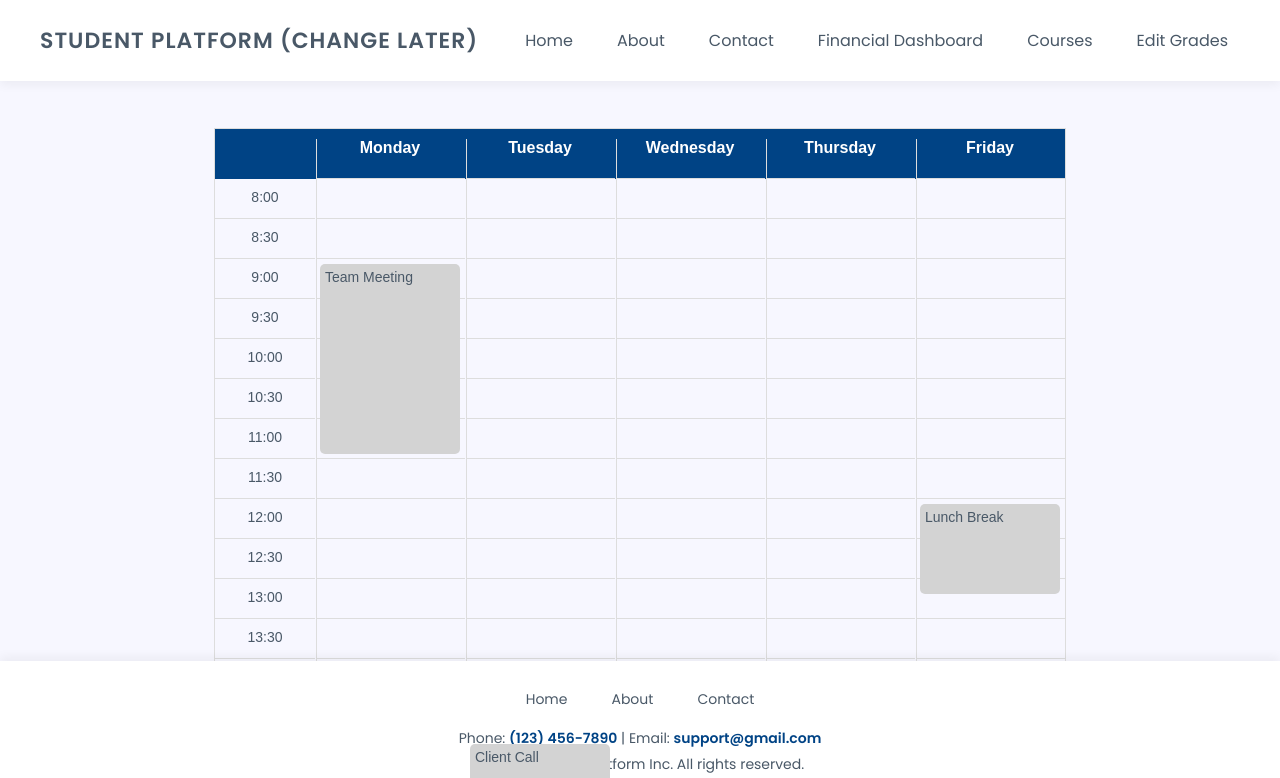
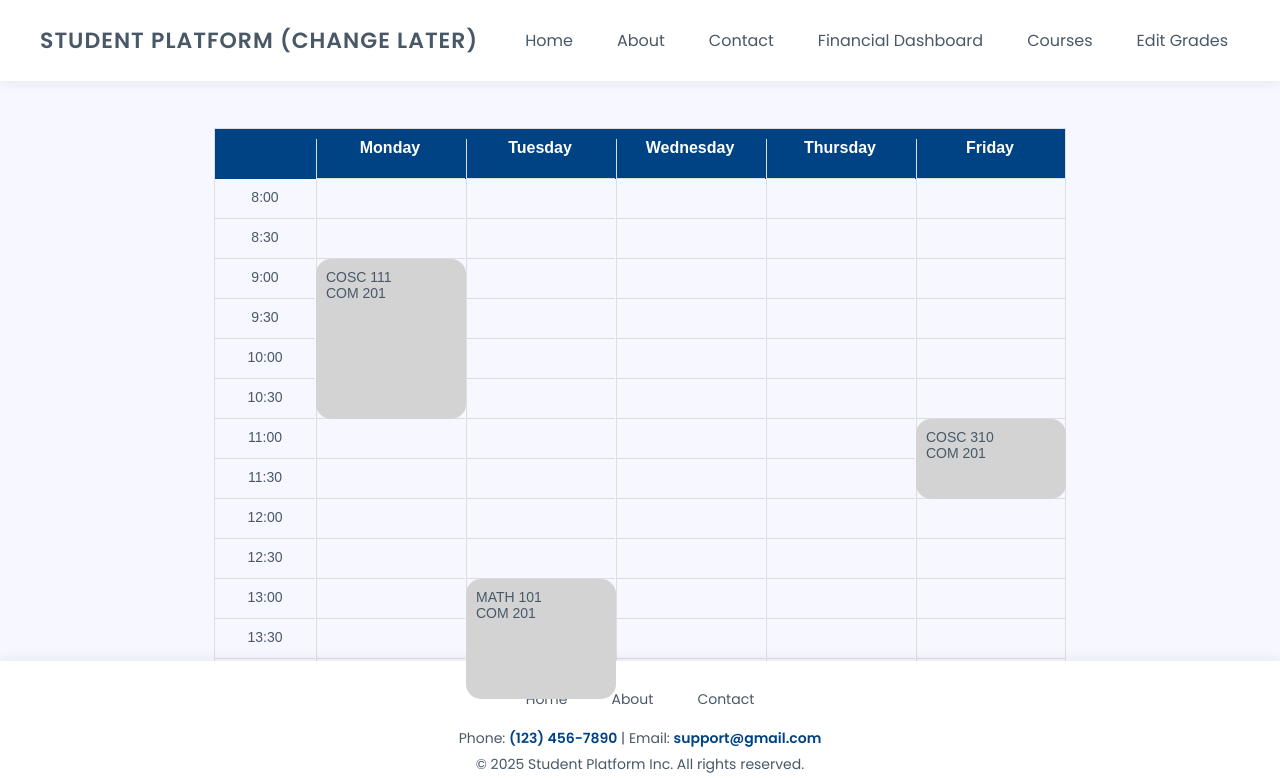
Before and after one commit to ryaneveson/310_Project, a React (Create React App) app in the folder student-records-app/: page /calendar in a window 1280 px wide. Shown: the top 778 px of the page. Built offline with nearby package versions, Linux system fonts and the light colour scheme.

Commit message:
added room to event and fixed event positioning

```diff
--- a/student-records-app/src/Calendar.js
+++ b/student-records-app/src/Calendar.js
@@ -2,20 +2,26 @@ import React, { useState } from "react";
 import "./calendar.css";
 
 const days = ["Monday", "Tuesday", "Wednesday", "Thursday", "Friday"];
-const hours = Array.from({ length: 25 }, (_, i) => 8 + i * 0.5); // 8 AM - 8 PM in 30-min increments
+const hours = Array.from({ length: 25 }, (_, i) => 8 + i * 0.5); // 8:00 - 20:00 PM in 30-min increments
 
 function Calendar() {
-    const [events, setEvents] = useState([
-        {day: "Monday", startTime: "9", endTime: "11", title: "Team Meeting"},
-        {day: "Tuesday", startTime: "13", endTime: "14", title: "Client Call"},
-        {day: "Thursday", startTime: "16", endTime: "17", title: "Project Review"},
-        {day: "Friday", startTime: "11", endTime: "12", title: "Lunch Break"},
-      ]);
+  const [events, setEvents] = useState([
+    { day: "Monday", startTime: "9:00", endTime: "11:00", classCode: "COSC 111", room: "COM 201" },
+    { day: "Tuesday", startTime: "13:00", endTime: "14:30", classCode: "MATH 101", room: "COM 201" },
+    { day: "Thursday", startTime: "15:30", endTime: "17:00", classCode: "COSC 304", room: "COM 201" },
+    { day: "Friday", startTime: "11:00", endTime: "12:00", classCode: "COSC 310", room: "COM 201" },
+  ]);
+
+  // function to convert "HH:MM" to decimal hours
+  const parseTime = (timeStr) => {
+    const [hours, minutes] = timeStr.split(":").map(Number);
+    return hours + minutes / 60;
+  };
 
   return (
     <div className="calendar-container">
       <div className="calendar-grid">
-        {/* render column headers */}
+        {/* column headers */}
         <div className="time-column"></div>
         {days.map((day) => (
           <div key={day} className="day-header">
@@ -23,14 +29,14 @@ function Calendar() {
           </div>
         ))}
 
-        {/* render time slots */}
+        {/* time slots */}
         {hours.map((hour) => (
           <div key={hour} className="time-slot">
             {Math.floor(hour)}:{hour % 1 === 0 ? "00" : "30"}
           </div>
         ))}
 
-        {/* render schedule cells */}
+        {/* schedule Grid */}
         {days.map((day) => (
           <div key={day} className="day-column">
             {hours.map((hour) => (
@@ -39,33 +45,34 @@ function Calendar() {
           </div>
         ))}
 
-        {/* render event blocks */}
+        {/* event Blocks */}
         {events.map((event, index) => {
-          const { day, startTime, endTime, title } = event;
+          const { day, startTime, endTime, classCode, room } = event;
           const dayIndex = days.indexOf(day);
-          const startHour = parseFloat(startTime);
-          const endHour = parseFloat(endTime);
-          const topPosition = (((startHour - 8) * 40) + 5) + "px";
-          const height = (((endHour - startHour) * 100) - 10) + "px";
+          const startHour = parseTime(startTime);
+          const endHour = parseTime(endTime);
+
+          const topPosition = (((startHour - 8) * 80) + 50) + "px"; // each hour = 80px (2x 40px for half-hour) + 50 to account for day header
+          const height = ((endHour - startHour) * 80) + "px"; // dynamic height based on duration
 
           return (
             <div
               key={index}
               className="event-block"
               style={{
-                gridColumnStart: dayIndex + 2,
-                gridRowStart: (startHour - 7.5) * 2,
-                height,
-                top: topPosition,
+                gridColumnStart: dayIndex + 2, // align event to correct day
+                top: topPosition, // correct vertical position
+                height: height, // correct event duration
               }}
             >
-              {title}
+              {classCode} <br />
+              {room}
             </div>
           );
         })}
       </div>
     </div>
   );
-};
+}
 
 export default Calendar;
--- a/student-records-app/src/calendar.css
+++ b/student-records-app/src/calendar.css
@@ -51,13 +51,13 @@
   }
 
   .event-block {
-    position: relative;
+    position: absolute;
     background-color: lightgray;
     color: #495867;
-    padding: 5px;
-    border-radius: 5px;
+    padding: 10px;
+    border-radius: 15px;
     font-size: 14px;
-    max-width: 140px;
-    left: 5px;
+    left: 1px;
+    width: 150px;
     z-index: 10;
   }
```
